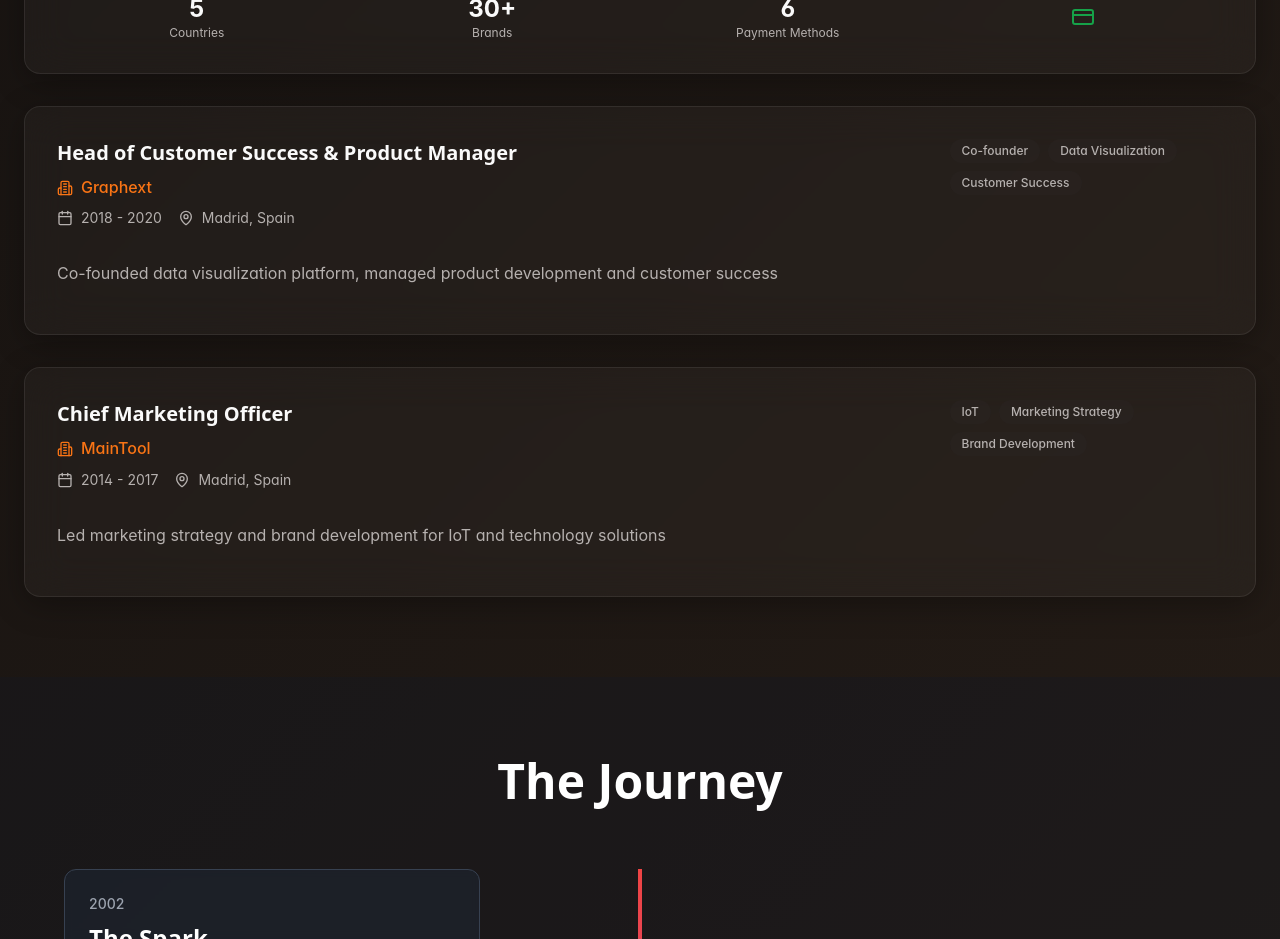
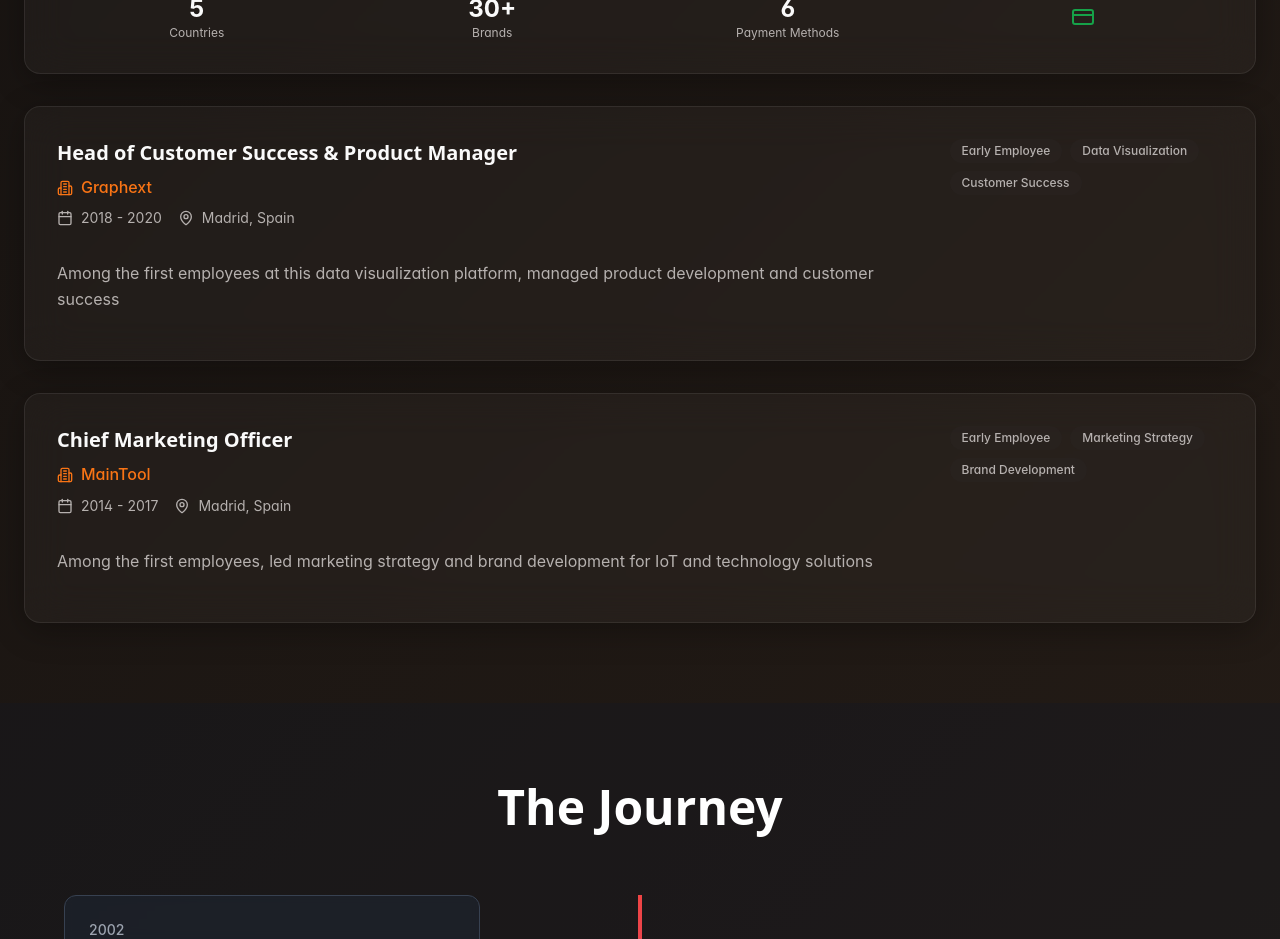
Before and after one commit to assarasua/product-leadership-asier, a React (Vite) app: page / in a window 1280 px wide. Shown: the part 3500-4439 px from the top of the page. Built offline with nearby package versions, Linux system fonts and the light colour scheme.

Commit message:
Fix professional experience
Corrected professional experience to reflect "first employee" status at Maintoool and Graphext.

```diff
--- a/src/components/Experience.tsx
+++ b/src/components/Experience.tsx
@@ -43,16 +43,16 @@ const Experience = () => {
       company: "Graphext",
       period: "2018 - 2020",
       location: "Madrid, Spain",
-      description: "Co-founded data visualization platform, managed product development and customer success",
-      highlights: ["Co-founder", "Data Visualization", "Customer Success"]
+      description: "Among the first employees at this data visualization platform, managed product development and customer success",
+      highlights: ["Early Employee", "Data Visualization", "Customer Success"]
     },
     {
       title: "Chief Marketing Officer",
       company: "MainTool",
       period: "2014 - 2017",
       location: "Madrid, Spain",
-      description: "Led marketing strategy and brand development for IoT and technology solutions",
-      highlights: ["IoT", "Marketing Strategy", "Brand Development"]
+      description: "Among the first employees, led marketing strategy and brand development for IoT and technology solutions",
+      highlights: ["Early Employee", "Marketing Strategy", "Brand Development"]
     }
   ];
 
```
